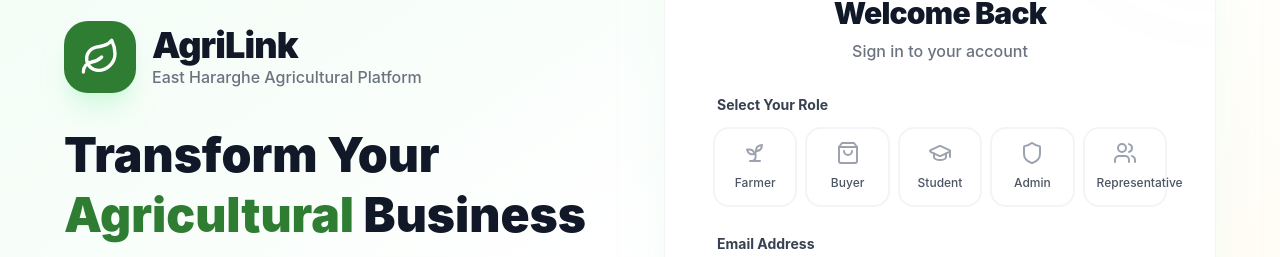
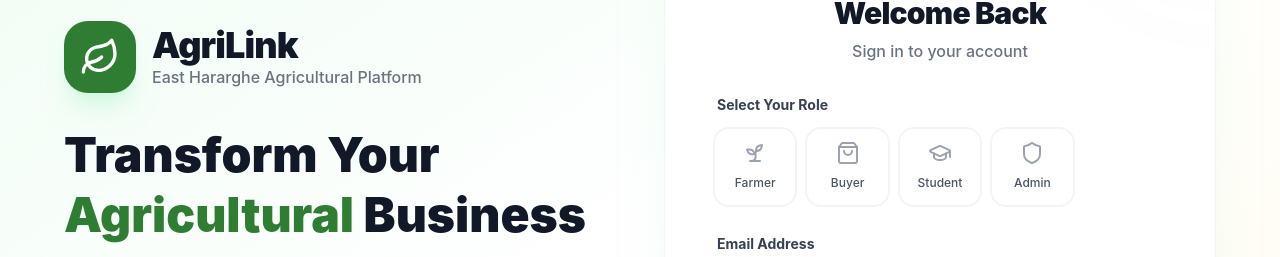
Before and after one commit to Kenenisaboru/Agrilink, a React (Vite) app in the folder frontend/: page /login in a window 1280 px wide. Shown: the part 158-415 px from the top of the page. Built offline with nearby package versions, Linux system fonts and the light colour scheme; no server answers.

Commit message:
Update AI backend and frontend pages

```diff
--- a/frontend/src/App.jsx
+++ b/frontend/src/App.jsx
@@ -8,7 +8,6 @@ import { NotificationProvider } from './contexts/NotificationContext';
 import FarmerLayout from './layout/FarmerLayout/FarmerLayout';
 import BuyerLayout from './layout/BuyerLayout/BuyerLayout';
 import AdminLayout from './layout/AdminLayout/AdminLayout';
-import RepresentativeLayout from './layout/RepresentativeLayout/RepresentativeLayout';
 import StudentLayout from './layout/StudentLayout/StudentLayout';
 import Navbar from './components/Navbar';
 import Footer from './components/Footer';
@@ -31,7 +30,6 @@ const FarmerDashboard = lazy(() => import('./pages/FarmerDashboard'));
 const StudentDashboard = lazy(() => import('./pages/StudentDashboard'));
 const BuyerDashboard = lazy(() => import('./pages/BuyerDashboard'));
 const AdminDashboard = lazy(() => import('./pages/AdminDashboard'));
-const RepresentativeDashboard = lazy(() => import('./pages/RepresentativeDashboard'));
 const CropManagement = lazy(() => import('./pages/CropManagement'));
 const FarmerOrders = lazy(() => import('./pages/FarmerOrders'));
 const ChatPage = lazy(() => import('./pages/ChatPage'));
@@ -184,11 +182,6 @@ export default function App() {
               element={<ProtectedRoute allowedRoles={['Admin']}><AdminDashboard /></ProtectedRoute>}
             />
 
-            <Route
-              path="/dashboard/representative"
-              element={<ProtectedRoute allowedRoles={['Representative']}><RepresentativeDashboard /></ProtectedRoute>}
-            />
-
             <Route path="*" element={<Navigate to="/" />} />
               </Routes>
             </Suspense>
--- a/frontend/src/pages/Login.jsx
+++ b/frontend/src/pages/Login.jsx
@@ -31,8 +31,7 @@ const Login = () => {
     { id: 'farmer', name: 'Farmer', icon: Sprout, description: 'Sell your agricultural products', color: 'from-green-500 to-emerald-600' },
     { id: 'buyer', name: 'Buyer', icon: ShoppingBag, description: 'Purchase quality products', color: 'from-blue-500 to-indigo-600' },
     { id: 'student', name: 'Student', icon: GraduationCap, description: 'Get expert guidance', color: 'from-purple-500 to-pink-600' },
-    { id: 'admin', name: 'Admin', icon: Shield, description: 'Manage the platform', color: 'from-red-500 to-orange-600' },
-    { id: 'representative', name: 'Representative', icon: Users, description: 'Connect farmers & buyers', color: 'from-amber-500 to-yellow-600' }
+    { id: 'admin', name: 'Admin', icon: Shield, description: 'Manage the platform', color: 'from-red-500 to-orange-600' }
   ];
 
   const handleLogin = async (e) => {
```
Also changed, not shown: 1 other file (tests, documents, lock files or other folders).
